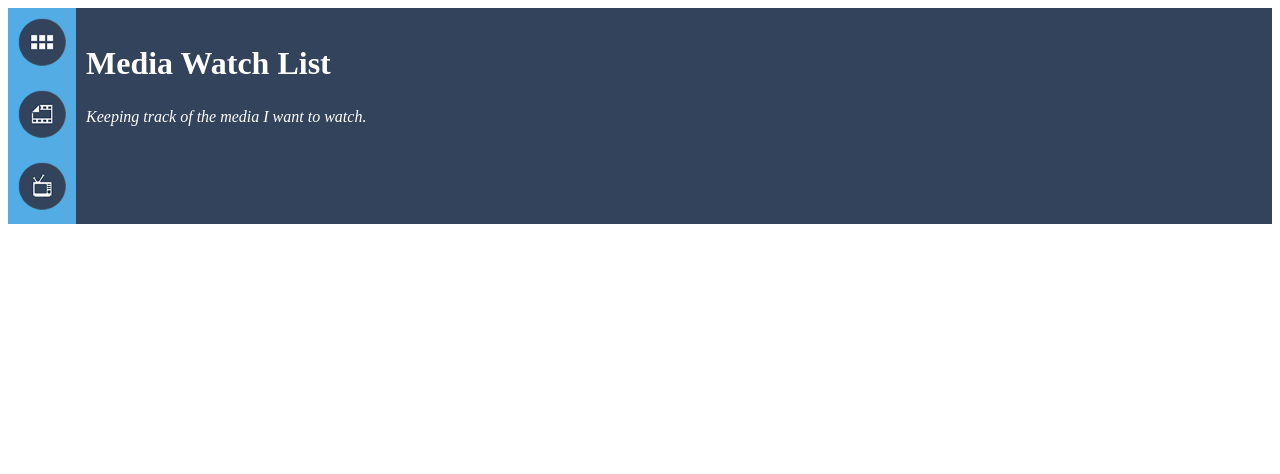
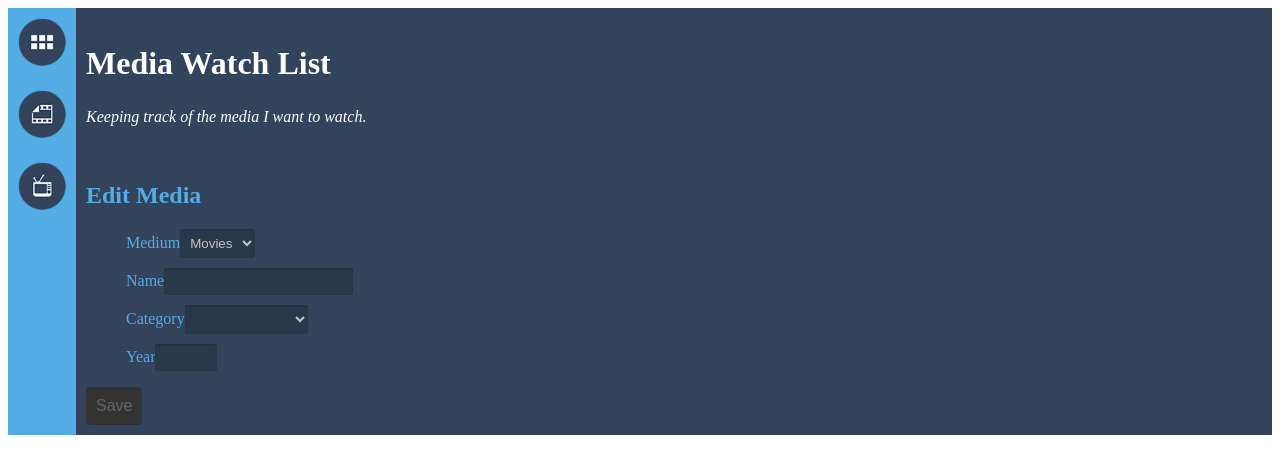
Before and after one commit to maurajoglekar/Angular-media-watch, an Angular app: page /edit/1 in a window 1280 px wide. Before the commit this address led to /. Shown: the top 474 px of the page. Built offline with nearby package versions, Linux system fonts and the light colour scheme.

Commit message:
add edit page

```diff
--- a/src/app/app.module.ts
+++ b/src/app/app.module.ts
@@ -9,6 +9,7 @@ import { MediaItemListComponent } from './media-item-list/media-item-list.compon
 import { FavoriteDirective } from './favorite.directive';
 import { CategoryListPipe } from './category-list.pipe';
 import { MediaItemFormComponent } from './media-item-form/media-item-form.component'
+import { EditItemFormComponent } from './edit-item-form/edit-item-form.component'
 import { lookupLists, lookupListToken } from './providers'
 import { MockXHRBackend } from './mock-xhr-backend';
 import { routing } from './app.routing'
@@ -20,7 +21,8 @@ import { routing } from './app.routing'
     MediaItemListComponent,
     FavoriteDirective,
     CategoryListPipe,
-    MediaItemFormComponent
+    MediaItemFormComponent,
+    EditItemFormComponent
   ],
   imports: [
     BrowserModule,
--- a/src/app/app.routing.ts
+++ b/src/app/app.routing.ts
@@ -1,9 +1,11 @@
 import { Routes, RouterModule } from '@angular/router';
 import { MediaItemFormComponent } from './media-item-form/media-item-form.component';
+import { EditItemFormComponent } from './edit-item-form/edit-item-form.component';
 import { MediaItemListComponent } from './media-item-list/media-item-list.component';
 
 const appRoutes: Routes = [
   { path: 'add', component: MediaItemFormComponent },
+  { path: 'edit/:id', component: EditItemFormComponent},
   { path: ':medium', component: MediaItemListComponent },  // route parameter
   { path: '', pathMatch: 'full', redirectTo: 'all' }       // default route
 ];
--- /dev/null
+++ b/src/app/edit-item-form/edit-item-form.component.css
@@ -0,0 +1,52 @@
+:host {
+    display: block;
+    padding: 10px;
+  }
+  ul {
+    list-style-type: none;
+  }
+  ul li {
+    margin: 10px 0;
+  }
+  header, label {
+    color: #53ace4;
+  }
+  input, select {
+    background-color: #29394b;
+    color: #c6c5c3;
+    border-radius: 3px;
+    border: none;
+    box-shadow: 0 1px 2px rgba(0,0,0,0.2) inset, 0 -1px 0 rgba(0,0,0,0.05) inset;
+    border-color: #53ace4;
+    padding: 6px;
+  }
+  .ng-invalid:not(.ng-pristine):not(.required-invalid) {
+    border: 1px solid #d93a3e;
+  }
+  input[required].ng-invalid {
+    border-right: 5px solid #d93a3e;
+  }
+  input[required]:not(.required-invalid),
+  input[required].ng-invalid:not(.required-invalid) {
+    border-right: 5px solid #37ad79;
+  }
+  .error {
+    color: #d93a3e;
+  }
+  #year {
+    width: 50px;
+  }
+  button[type=submit] {
+    background-color: #45bf94;
+    border: 0;
+    padding: 10px;
+    font-size: 1em;
+    border-radius: 4px;
+    color: #ffffff;
+    cursor: pointer;
+  }
+  button[type=submit]:disabled {
+    background-color: #333;
+    color: #666;
+    cursor: default;
+  }
--- /dev/null
+++ b/src/app/edit-item-form/edit-item-form.component.html
@@ -0,0 +1,46 @@
+
+<header>
+    <h2>Edit Media</h2>
+  </header>
+  <form
+    [formGroup]="form"
+    (ngSubmit)="onSubmit(form.value)">
+    <ul>
+      <li>
+        <label for="medium">Medium</label>
+        <!-- the medium options are now driven by the look-up list medium token provided in the injector at the root level -->
+        <select name="medium" id="medium" formControlName="medium">
+          <option *ngFor="let medium of lookupLists.mediums" [value]="medium">{{medium}}</option>
+        </select>
+      </li>
+      <li>
+        <label for="name">Name</label>
+        <input type="text" name="name" id="name" formControlName="name">
+        <div *ngIf="form.get('name').hasError('pattern')" class="error">
+            Name has invalid characters
+          </div>
+      </li>
+      <li>
+        <label for="category">Category</label>
+        <select name="category" id="category" formControlName="category">
+          <option value="Action">Action</option>
+          <option value="Science Fiction">Science Fiction</option>
+          <option value="Comedy">Comedy</option>
+          <option value="Drama">Drama</option>
+          <option value="Horror">Horror</option>
+          <option value="Romance">Romance</option>
+        </select>
+      </li>
+      <li>
+        <label for="year">Year</label>
+        <input type="text" name="year" id="year" maxlength="4" formControlName="year">
+        <div *ngIf="form.get('year').errors as yearErrors" class="error">
+            Must be between
+            {{yearErrors.year.min}}
+            and
+            {{yearErrors.year.max}}
+          </div>
+      </li>
+    </ul>
+    <button type="submit" [disabled]="!form.valid">Save</button>
+  </form>
--- /dev/null
+++ b/src/app/edit-item-form/edit-item-form.component.ts
@@ -0,0 +1,59 @@
+import { Component, OnInit, Inject } from '@angular/core';
+import { FormGroup, FormControl, Validators, FormBuilder } from '@angular/forms';
+import { Router } from '@angular/router';
+import { MediaItemService } from '../media-item.service'
+import { lookupListToken } from '../providers'
+
+@Component({
+  selector: 'mw-edit-item-form',
+  templateUrl: './edit-item-form.component.html',
+  styleUrls: ['./edit-item-form.component.css']
+})
+export class EditItemFormComponent implements OnInit {
+  form: FormGroup;
+
+  // by using private below, the var is created and initialized in the class
+  constructor(private formBuilder: FormBuilder,
+    private mediaItemService : MediaItemService,
+    @Inject(lookupListToken) public lookupLists,
+    private router: Router) {}
+
+  // constructor injection brought in service instance
+  ngOnInit() {
+    this.form = this.formBuilder.group({
+      medium: this.formBuilder.control('Movies'),
+      name: this.formBuilder.control('', Validators.compose([
+        Validators.required,
+        Validators.pattern('[\\w\\-\\s\\/]+')
+      ])),
+      category: this.formBuilder.control(''),
+      year: this.formBuilder.control('', this.yearValidator),
+    });
+  }
+
+  yearValidator(control: FormControl) {
+    if (control.value.trim().length === 0) {
+      return null;
+    }
+    const year = parseInt(control.value, 10);
+    const minYear = 1800;
+    const maxYear = 2500;
+    if (year >= minYear && year <= maxYear) {
+      return null;
+    } else {
+      return { year: {
+        min: minYear,
+        max: maxYear
+      }
+     };
+    }
+  }
+
+  onSubmit(mediaItem) {
+    // must call subscribe to kick it off
+    this.mediaItemService.add(mediaItem)
+    .subscribe(() => {
+      this.router.navigate(['/', mediaItem.medium]);
+    });
+  }
+}
--- a/src/app/media-item-list/media-item-list.component.css
+++ b/src/app/media-item-list/media-item-list.component.css
@@ -1,6 +1,6 @@
 :host {
     display: flex;
-    height: calc(100% - 95px);
+    height: calc(100% - 200px);
     flex-direction: column;
     padding: 10px;
   }
--- a/src/app/media-item-list/media-item-list.component.html
+++ b/src/app/media-item-list/media-item-list.component.html
@@ -8,7 +8,8 @@
       [ngClass]="{'medium-movies': mediaItem.medium==='Movies', 'medium-series':mediaItem.medium==='Series'}"
       *ngFor="let mediaItem of mediaItems"
       [mediaItem]="mediaItem"
-      (delete)="onMediaItemDelete($event)"></mw-media-item>
+      (delete)="onMediaItemDelete($event)"
+      (click)="onClickItem(mediaItem)"></mw-media-item>
   </section>
   <footer>
     <a routerLink="/add">
--- a/src/app/media-item-list/media-item-list.component.ts
+++ b/src/app/media-item-list/media-item-list.component.ts
@@ -1,6 +1,7 @@
 import { Component, OnInit } from '@angular/core';
 import { ActivatedRoute } from '@angular/router';
 import { MediaItemService, MediaItem } from '../media-item.service';
+import { Router } from '@angular/router';
 
 @Component({
   selector: 'mw-media-item-list',
@@ -12,7 +13,8 @@ export class MediaItemListComponent implements OnInit {
   mediaItems: MediaItem[];
 
   constructor(private mediaItemService: MediaItemService,
-    private activatedRoute: ActivatedRoute) { }
+    private activatedRoute: ActivatedRoute,
+    private router: Router) { }
 
   ngOnInit() {
     this.activatedRoute.paramMap
@@ -31,6 +33,12 @@ export class MediaItemListComponent implements OnInit {
       .subscribe(() => this.getMediaItems(this.medium));
   }
 
+  // click on media item to edit
+  onClickItem(mediaItem) {
+    console.log(JSON.stringify(mediaItem));
+    this.router.navigate(['/edit/', mediaItem.id]);
+  }
+
   getMediaItems(medium) {
     this.medium = medium;
     this.mediaItemService.get(medium)
```
Also changed, not shown: 1 other file (tests, documents, lock files or other folders).
